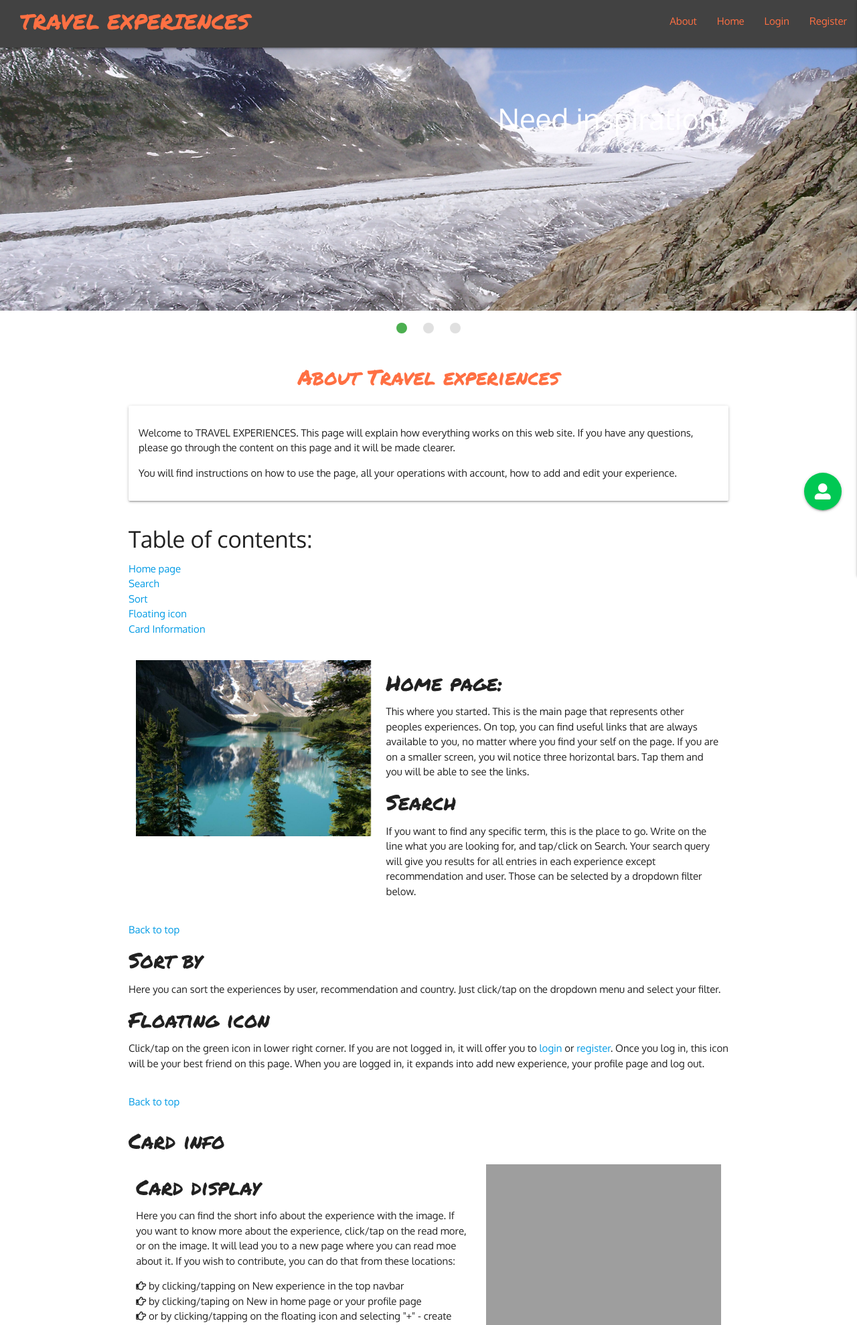
After one commit to Vlad-404/travel_experiences, a Flask app: page /about in a window 1280 px wide. The commit adds this page. Shown: the top 1979 px of the page at 67% size. Run offline with Flask 2, Linux system fonts and the light colour scheme; some libraries are stand-ins or nearby versions; grey boxes are pictures that could not be loaded.

Commit message:
Added About page

```diff
--- a/app.py
+++ b/app.py
@@ -34,6 +34,11 @@ cloudinary.config(
 def experiences_home():
     experiences = mongo.db.experiences.find()
     return render_template("experiences_home.html", experiences=experiences)
+
+
+@app.route("/about")
+def about():
+    return render_template("about.html")
 
 
 @app.route("/search", methods=["GET", "POST"])
--- a/static/css/style.css
+++ b/static/css/style.css
@@ -3,6 +3,10 @@
 @font-face {
     font-family: 'typewritter';
     src: url('/static/fonts/typewritter.woff') format("woff");
+}
+
+html {
+    scroll-behavior: smooth;
 }
 
 /* base */
--- a/static/js/script.js
+++ b/static/js/script.js
@@ -6,6 +6,7 @@ $(document).ready(function(){
     $('.modal').modal();
     $('.tooltipped').tooltip();
     $('select').formSelect();
+    $('.materialboxed').materialbox();
 
     // makes country select a mandatory entry
     // (see Acknowledgments and thank you's in readme.md)
--- /dev/null
+++ b/templates/about.html
@@ -0,0 +1,125 @@
+{% extends "base.html" %}
+{% block content %}
+
+    <h1 class="center-align marker-font deep-orange-text text-lighten-1">About Travel experiences</h1>
+
+    <section class="container">
+        <div id="abouthome" class="row">
+            <div class="card justify" style="padding: 1rem;">
+                <p>
+                    Welcome to <strong>TRAVEL EXPERIENCES</strong>. This page will explain how everything works on this web site. If you have any questions, please go through the content on this page and it will be made clearer.
+                </p>
+                <p>
+                    You will find instructions on how to use the page, all your operations with account, how to add and edit your experience.
+                </p>
+            </div>
+        </div>
+        <div id="contents" class="row">
+            <h4>Table of contents:</h4>
+            <ul>
+                <li><a href="#homepage">Home page</a></li>
+                <li><a href="#search">Search</a></li>
+                <li><a href="#sort">Sort</a></li>
+                <li><a href="#fab">Floating icon</a></li>
+                <li><a href="#cardinfo">Card Information</a></li>
+                {% if session.user %}
+                <li><a href="#profilepage">Your profile page</a></li>
+                <li><a href="#xpcreate">Create Experience</a></li>
+                <li><a href="#xpedit">Edit experience</a></li>
+                <li><a href="#xpdelete">Delete experience</a></li>
+                {% endif %}
+            </ul>
+        </div>
+
+        <div class="row">
+            <aside class="col s12 m5">
+                <img src="../static/images/sample-1.jpg" alt="Home page image" class="responsive-img materialboxed">
+            </aside>
+            <div class="col s12 m7">
+                <div id="homepage">
+                    <h5 class="marker-font">Home page:</h5>
+                    <p>This where you started. This is the main page that represents other peoples experiences. On top, you can find useful links that are always available to you, no matter where you find your self on the page. If you are on a smaller screen, you wil notice three horizontal bars. Tap them and you will be able to see the links.</p>
+                </div>
+                <div id="search">
+                    <h5 class="marker-font">Search</h5>
+                    <p>If you want to find any specific term, this is the place to go. Write on the line what you are looking for, and tap/click on <strong>Search</strong>. Your search query will give you results for all entries in each experience except recommendation and user. Those can be selected by a dropdown filter below.</p>
+                </div>
+            </div>
+        </div>
+        <a href="#abouthome">Back to top</a>
+        <div class="row">
+            <div id="sort">
+                <h5 class="marker-font">Sort by</h5>
+                <p>Here you can sort the experiences by user, recommendation and country. Just click/tap on the dropdown menu and select your filter.</p>
+            </div>
+            <div id="fab">
+                <h5 class="marker-font">Floating icon</h5>
+                <p>Click/tap on the green icon in lower right corner. If you are not logged in, it will offer you to <a href="{{ url_for('login') }}">login</a> or <a href="{{ url_for('register') }}">register</a>. Once you log in, this icon will be your best friend on this page. When you are logged in, it expands into add new experience, your profile page and log out.</p>
+            </div>
+        </div>
+        <a href="#abouthome">Back to top</a>
+        <div class="row">
+            <h3 class="marker-font">Card info</h3>
+            <div class="col s12 m7">
+                <div id="cardinfo">
+                    <h5 class="marker-font">Card display</h5>
+                    <p>Here you can find the short info about the experience with the image. If you want to know more about the experience, click/tap on the read more, or on the image. It will lead you to a new page where you can read moe about it. If you wish to contribute, you can do that from these locations:</p>
+                    <ul>
+                        <li><i class="far fa-hand-point-right"></i> by clicking/tapping on <strong>New experience</strong> in the top navbar</li>
+                        <li><i class="far fa-hand-point-right"></i> by clicking/taping on <strong>New</strong> in home page or your profile page</li>
+                        <li><i class="far fa-hand-point-right"></i> or by clicking/tapping on the floating icon and selecting "+" - create new experience</li>
+                    </ul>
+                    <p>To contribute with your experiences, you have to be <a href="{{ url_for('login') }}">logged in</a>.</p>
+                </div>
+            </div>
+            <aside class="col s12 m5">
+                <img src="https://res.cloudinary.com/drtxn8d5t/image/upload/v1598483007/Sombor-info_evwkc4.jpg" alt="Card image" class="responsive-img materialboxed">
+            </aside>
+        </div>
+        <a href="#abouthome">Back to top</a>
+
+        <p>Once you log, in you will have more options at your disposal
+        {% if not session.user %}
+        so come and join us:</p>
+        <div class="row">
+            <div class="center-align">
+                <a href="{{ url_for('login') }}" class="btn-large deep-orange lighten-1 button-margin"><i class="fas fa-sign-in-alt"></i>  Log in</a>
+                <a href="{{ url_for('register') }}" class="btn-large deep-orange lighten-1"><i class="fas fa-user-plus"></i>  Register</a>
+            </div>
+        </div>
+
+        <a href="#abouthome">Back to top</a>
+
+        {% else %}
+        :</p>
+        <h3 id="profilepage" class="marker-font">Your profile page</h3>
+        <p>Once you log in, your profile page will open. Form there, you will be able to add experiences, edit your experiences and delete them</p>
+
+        <h3 id="xpcreate" class="marker-font">Create experience</h3>
+
+        <p>To add experience, click/tap <a href="{{ url_for('imageupload', username=session['user']) }}" target="_blank" class="btn deep-orange lighten-1">here</a> and a new window will open.</p>
+
+        <p>From there follow these steps:</p>
+            <ol>
+                <li>Upload an image by clicking/tapping on "Browse"</li>
+                <li>From the pop up window navigate to the image you want to upload.</li>
+                <li>You can now see a preview of the image and if you are not satisfied with it, repeat step 1</li>
+                <li>Once you are happy with your selection, click/tap on Next. Please have in mind, once you select the image, you won't be able to go back untill you finish the experience creation. If you changed your mind, click on <strong>cancel</strong></li>
+                <li>Fill in the fields and pay attention to required fields. They will have red underline if you miss them and you won't be able to proceed.</li>
+                <li>When you fill in the necessary fields, click on <strong>Save</strong></li>
+                <li>Your experience is now created and others can see it too.</li>
+            </ol>
+        <p>After you have added your experience, it will lead you to your profile page where you can see all of your experiences. You can edit or delete them.</p>
+
+        <h3 id="xpedit" class="marker-font">Edit details</h3>
+        <p>If you want to edit details of your experience, find the one you want, click on <strong>Edit</strong> and follow the steps for creating the experience.</p>
+
+        <h3 id="xpdelete" class="marker-font">Delete experience</h3>
+        <p>To delete your experience, go to your page (if you are not already there), and click/tap on delete. Be carefull, because once you delete it, there is no way to restore it.</p>
+
+        <a href="#abouthome">Back to top</a>
+        {% endif %}
+
+    </section>
+
+{% endblock %}
--- a/templates/addxp.html
+++ b/templates/addxp.html
@@ -13,7 +13,6 @@
     {% endblock %}
 
         {% block title %}
-            <!-- Title -->
             <div class="input-field">
                 <label for="title">Title</label>
                 <input id="title" name="title" placeholder="Give your experience a short name" minlength="4" maxlength="30" type="text" class="validate marker-font center-align" required>
--- a/templates/base.html
+++ b/templates/base.html
@@ -19,12 +19,11 @@
         <!-- Top navbar -->
 		<div class="navbar-fixed">
 			<nav class="nav-extended grey darken-3">
-                <a href="{{ url_for('experiences_home') }}" class="deep-orange-text text-lighten-1 left-align marker-font">TRAVEL EXPERIENCES</a>
+                <a href="{{ url_for('experiences_home') }}" class="deep-orange-text text-lighten-1 left-align marker-font" style="margin-left: 2rem;">TRAVEL EXPERIENCES</a>
                 <a href="#" data-target="mobile-demo" class="sidenav-trigger right deep-orange-text text-lighten-1"><i class="fas fa-bars"></i></a>
                 <ul class="right hide-on-med-and-down">
-                    <li><a href="#" class="deep-orange-text text-lighten-1 oxygen-font">About</a></li>
+                    <li><a href="{{ url_for('about') }}" class="deep-orange-text text-lighten-1 oxygen-font">About</a></li>
                     <li><a href="{{ url_for('experiences_home') }}" class="deep-orange-text text-lighten-1 oxygen-font">Home</a></li>
-                    <li><a href="#" class="deep-orange-text text-lighten-1 oxygen-font">Search</a></li>
                     {% if session.user %}
                         <li><a href="{{ url_for('profile', username=session['user']) }}" class="deep-orange-text text-lighten-1 oxygen-font">My Page</a></li>
                         <li><a href="{{ url_for('imageupload', username=session['user']) }}" class="deep-orange-text text-lighten-1 oxygen-font">Add New Experience</a></li>
@@ -70,9 +69,8 @@
         <!-- Mobile sidenav -->
 		<ul class="sidenav grey darken-3" id="mobile-demo">
             <li><h4 class="center-align deep-orange-text text-lighten-1 marker-font">Travel Experiences</h4></li>
-			<li><a href="#" class="deep-orange-text text-lighten-1 oxygen-font">About</a></li>
+			<li><a href="{{ url_for('about') }}" class="deep-orange-text text-lighten-1 oxygen-font">About</a></li>
 			<li><a href="{{ url_for('experiences_home') }}" class="deep-orange-text text-lighten-1 oxygen-font">Home</a></li>
-			<li><a href="#" class="deep-orange-text text-lighten-1 oxygen-font">Search</a></li>
             {% if session.user %}
                 <li><a href="{{ url_for('profile', username=session['user']) }}" class="deep-orange-text text-lighten-1 oxygen-font">My Page</a></li>
                 <li><a href="{{ url_for('imageupload', username=session['user']) }}" class="deep-orange-text text-lighten-1 oxygen-font">Add New Experience</a></li>
@@ -90,9 +88,9 @@
             {% if messages %}
                 {% for message in messages %}
                 <div class="row flashes ">
-                    <h3 class="center-align deep-orange-text text-lighten-1 oxygen-font">
+                    <h5 class="center-align deep-orange-text text-lighten-1 oxygen-font">
                         {{ message }}
-                    </h3>
+                    </h5>
                 </div>
                 {% endfor %}
             {% endif %}
--- a/templates/editxp.html
+++ b/templates/editxp.html
@@ -48,7 +48,7 @@
 
             <!-- Duration -->
             <label for="duration">Duration in days</label>
-            <input id="duration" name="duration" value="{{ experience.duration }}" minlength="1" maxlength="4" type="text" class="validate typewritter-font">
+            <input id="duration" name="duration" value="{{ experience.duration }}" minlength="1" maxlength="4" patern="^[0-9]{1,3}$" type="text" class="validate typewritter-font">
 
             <!-- Recommendation -->
             <div class="input-field deep-orange-text text-lighten-1">
@@ -75,7 +75,7 @@
 
         {% block travel_arrangements %}
             <!-- Travel arrangements -->
-            <input id="traveling" name="traveling" value="{{ experience.travel_arrangements }}" minlength="3" maxlength="200" type="text" class="validate typewritter-font" required>
+            <input id="traveling" name="traveling" value="{{- experience.travel_arrangements -}}" minlength="3" maxlength="100" type="text" class="validate typewritter-font" required>
         {% endblock %}
 
         {% block buttons %}
--- a/templates/experiences_home.html
+++ b/templates/experiences_home.html
@@ -35,7 +35,7 @@
 
             <!-- Button for creating new experience if user is logged in -->
             {% if session.user %}
-                <button href="{{ url_for('imageupload') }}" class="col s12 m4 offset-m8 btn btn-large green">New</button>
+                <a href="{{ url_for('imageupload', username=session['user']) }}" class="col s12 m4 offset-m8 btn btn-large green">New</a>
             {% endif %}
         </div>
     </div>
@@ -56,7 +56,7 @@
                         <!-- Card image -->
                         <div class="card-image">
                                 <a href="{{ url_for('moreinfo', experience_id=experience._id) }}">
-                                    <img src="{% if experience.imagelink %}{{ experience.imagelink }}{% else %}../static/images/sample-1.jpg{% endif %}" alt="{{ experience.title }} image" class="static-height">
+                                    <img src="{{ experience.imagelink }}" alt="{{ experience.title }} image" class="static-height">
                                 </a>
                         </div>
 
@@ -101,6 +101,7 @@
             <h4 class="center-align deep-orange-text text-lighten-1 oxygen-font">
                 No Results Found
             </h4>
+            <button class="btn-large red center-align"><a href="{{ url_for('experiences_home' )}}" class="white-text">Back</a></button>
         {% endif %}
 
     </div>
--- a/templates/profile.html
+++ b/templates/profile.html
@@ -23,7 +23,7 @@
                     <!-- Card image -->
                     <div class="card-image static-height">
                             <a href="{{ url_for('moreinfo', experience_id=experience._id) }}">
-                                <img src="{% if experience.imagelink %}{{ experience.imagelink }}{% else %}../static/images/sample-1.jpg{% endif %}" alt="{{ experience.title }} image" class="static-height">
+                                <img src="{{ experience.imagelink }}" alt="{{ experience.title }} image" class="static-height">
                             </a>
                     </div>
                     <!-- Card content -->
```
Also changed, not shown: templates/imageupload.html (+5 -36 lines), templates/imgedit.html (+5 -37 lines), templates/imgprocess.html (added, +32 -0 lines), README.md.
